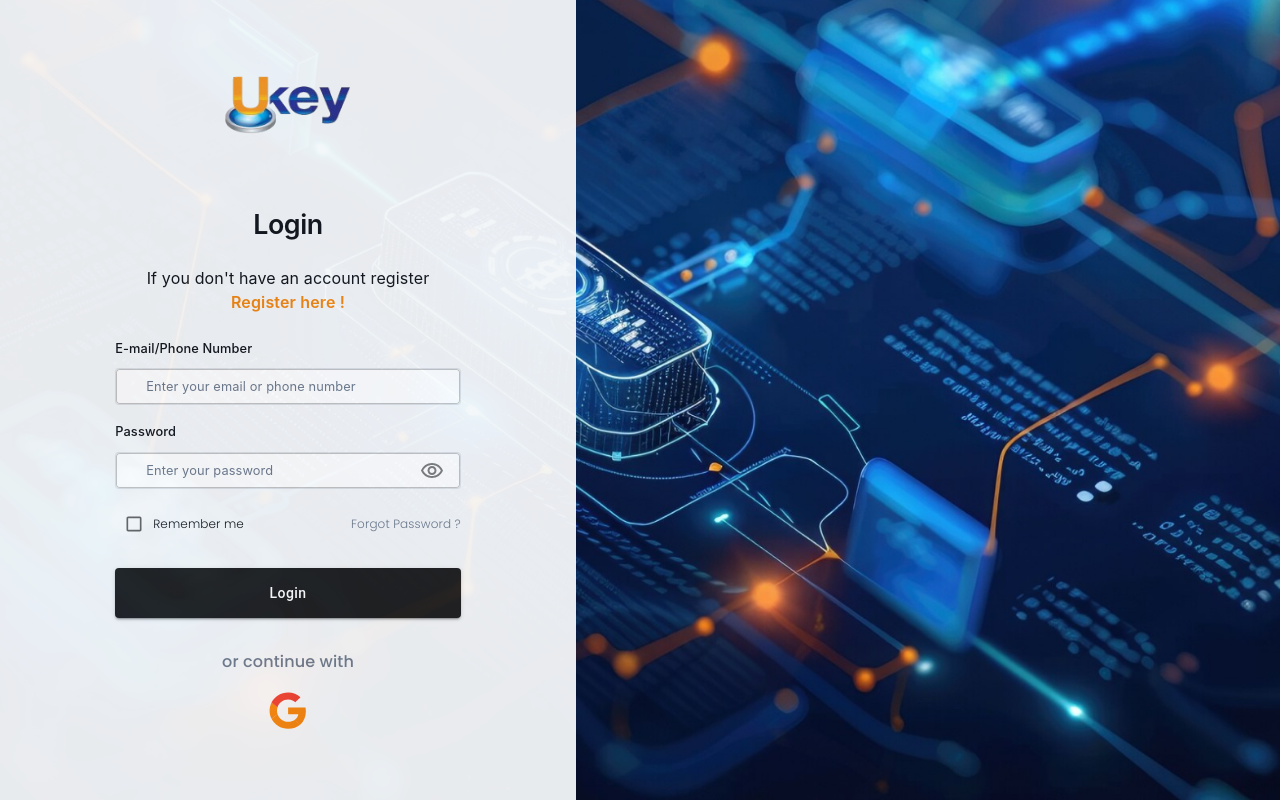
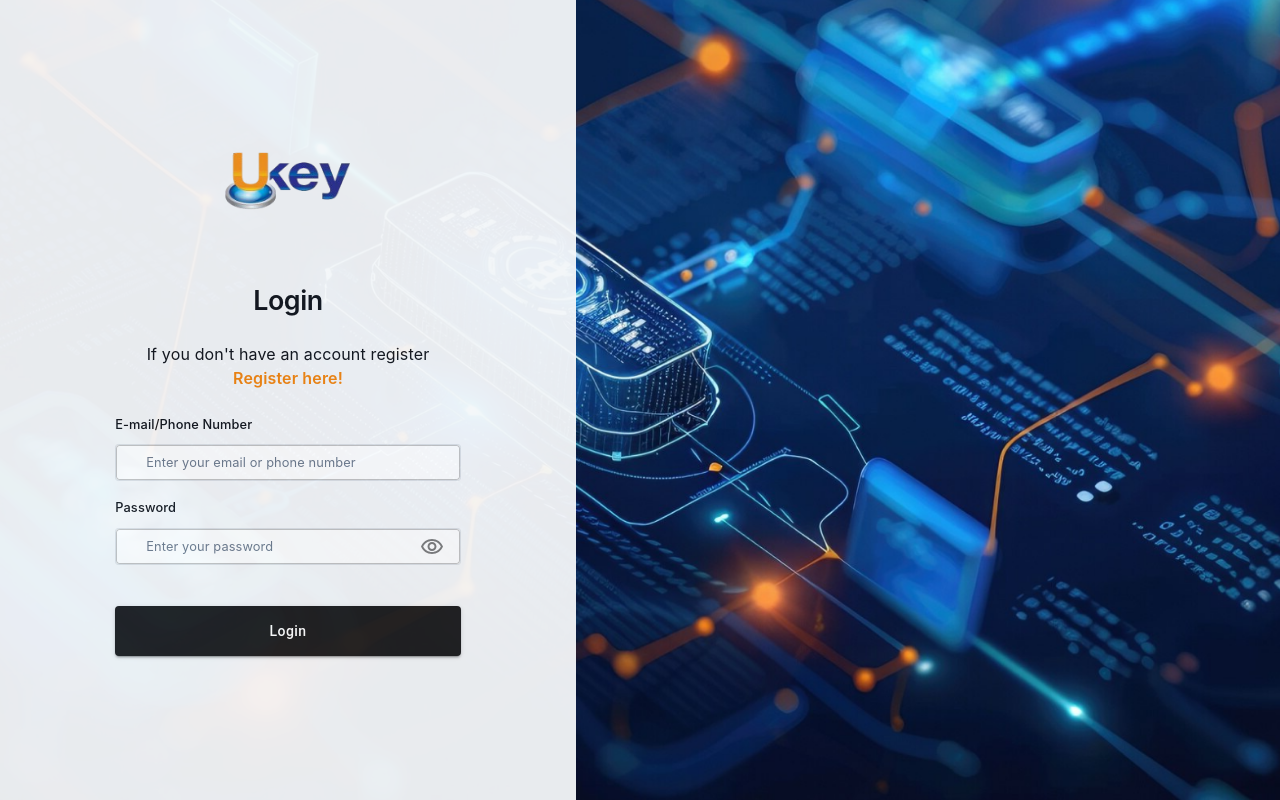
Before and after one commit to GhazanfarIjazOcta/U-KEY, a React (Create React App) app: page / in a window 1280 px wide. Built offline with nearby package versions, Linux system fonts and the light colour scheme; the HTML template or start-up script is replaced by a standard one.

Commit message:
v1 version date 21

```diff
--- a/src/App.js
+++ b/src/App.js
@@ -45,6 +45,7 @@
 import React, { Suspense, lazy } from "react";
 import { BrowserRouter, Routes, Route } from "react-router-dom";
 import Loader from "./components/UI/Loader";
+import AddUser from "./components/DashboardComponents/User Managment/AddUser";
 
 // Lazy load the components
 const Signup = lazy(() => import("./pages/Signup/Signup"));
@@ -72,6 +73,7 @@ function App() {
 
           {/* Dashboard Routes */}
           <Route path="/dashboard" element={<Dashboard />}>
+
             <Route index element={<Main />} />
             <Route path="user-management" element={<UserManagement />} />
             <Route path="job-sites" element={<JobSites />} />
@@ -79,6 +81,10 @@ function App() {
             <Route path="machines" element={<Machines />} />
             <Route path="operators" element={<Operators />} />
             <Route path="maintenance" element={<Maintenance />} />
+
+
+
+            <Route path="user-management/add-user" element={<AddUser />} />
           </Route>
         </Routes>
       </Suspense>
--- a/src/components/DashboardComponents/User Managment/AddUser.js
+++ b/src/components/DashboardComponents/User Managment/AddUser.js
@@ -9,9 +9,9 @@ import {
   Typography,
 } from "@mui/material";
 import React from "react";
-import { loginLeftContentContainerItemWidth } from "../UI/styles/Login";
-import Arrowdown from "../../assets/Card/fi_chevron-down.png";
-import { addUserStyles } from "../UI/styles/Main";
+import { loginLeftContentContainerItemWidth } from "../../UI/styles/Login";
+import Arrowdown from "../../../assets/Card/fi_chevron-down.png";
+import { addUserStyles } from "../../UI/Main";
 
 function AddUser() {
   return (
--- a/src/components/DashboardComponents/User Managment/UserManagment.js
+++ b/src/components/DashboardComponents/User Managment/UserManagment.js
@@ -56,7 +56,7 @@ export default function UserManagment() {
             text={"User Management"}
             searchText={"User name"}
             buttonText={"Add User"}
-            route={"/add-user"}
+            route={"add-user"}
           />
         </Box>
 
--- a/src/components/RegistrationComponents/Login/Login.js
+++ b/src/components/RegistrationComponents/Login/Login.js
@@ -198,7 +198,6 @@
 // export default Login;
 
 
-
 import {
     Box,
     Button,
@@ -217,9 +216,8 @@ import "../../UI/Styles.css"
 import VisibilityOutlinedIcon from '@mui/icons-material/VisibilityOutlined';
 import VisibilityOffOutlinedIcon from '@mui/icons-material/VisibilityOffOutlined';
 
-// Import Firebase functions
-import { auth, signInWithEmailAndPassword } from "../../../firebase"; // Adjust path to your firebase.js file
-import { GoogleAuthProvider, signInWithPopup } from "firebase/auth";
+// Firebase imports
+import { auth, signInWithEmailAndPassword, rtdb, ref, get, child } from "../../../firebase";
 
 function Login() {
     const navigate = useNavigate();
@@ -227,18 +225,56 @@ function Login() {
     const [email, setEmail] = useState("");
     const [password, setPassword] = useState("");
     const [error, setError] = useState(null);
-
     const [loading, setLoading] = useState(false);
 
     const togglePasswordVisibility = () => {
         setPasswordVisible(!passwordVisible);
     };
 
+    // Fetch user role and organizationId from Realtime Database
+    const getUserData = async (userId) => {
+        const userRef = ref(rtdb, `users/${userId}`);
+        try {
+            const snapshot = await get(userRef);
+            if (snapshot.exists()) {
+                const userData = snapshot.val();
+                return {
+                    organizationID: userData.organizationID,
+                    role: userData.role,
+                };
+            } else {
+                console.error("No user data found!");
+                return null;
+            }
+        } catch (error) {
+            console.error("Error fetching user data:", error);
+            return null;
+        }
+    };
+
     const handleLogin = async () => {
-        setLoading(true);  // Set loading to true
+        setLoading(true);
         try {
-            await signInWithEmailAndPassword(auth, email, password);
-            navigate("/dashboard");
+            // Sign in with Firebase
+            const userCredential = await signInWithEmailAndPassword(auth, email, password);
+            const user = userCredential.user;
+
+            // Retrieve user role and organizationId
+            const userData = await getUserData(user.uid);
+            if (userData) {
+                console.log("User Data:", userData);
+
+                // Example: Navigate based on role
+                if (userData.role === "admin") {
+                    navigate("/dashboard");
+                } else if (userData.role === "user") {
+                    navigate("/user-dashboard");
+                } else {
+                    navigate("/dashboard");
+                }
+            } else {
+                setError("Failed to retrieve user data.");
+            }
         } catch (error) {
             if (error.code === "auth/wrong-password") {
                 setError("Incorrect password. Please try again.");
@@ -248,24 +284,9 @@ function Login() {
                 setError("An unexpected error occurred. Please try again.");
             }
         } finally {
-            setLoading(false);  // Reset loading state
+            setLoading(false);
         }
     };
-
-
-
-const handleGoogleLogin = async () => {
-    const provider = new GoogleAuthProvider();
-    try {
-        const result = await signInWithPopup(auth, provider);
-        navigate("/dashboard");
-    } catch (error) {
-        console.error(error.message);
-        setError("An error occurred while logging in with Google.");
-    }
-};
-
-
 
     const signupNavigation = () => {
         navigate("/signup");
@@ -285,46 +306,37 @@ const handleGoogleLogin = async () => {
                 flexDirection="column"
                 alignItems="center"
                 justifyContent="center"
-                sx={{ width: { lg: "45%", md: "50%", sm: "100%", xs: "100%" }, opacity: "95%", background: "#F5F7F9", height: "100vh", }}>
-                <Box sx={{ paddingBottom: "2.5rem", }}>
+                sx={{ width: { lg: "45%", md: "50%", sm: "100%", xs: "100%" }, opacity: "95%", background: "#F5F7F9", height: "100vh" }}>
+
+                <Box sx={{ paddingBottom: "2.5rem" }}>
                     <img src={Ukeylogo} height={"70px"} width={"143px"} />
                 </Box>
 
                 <Typography
                     variant="h1"
                     mt={"1em"}
-                    sx={{ fontWeight: 600, fontSize: "1.675rem", fontFamily: "Inter", color: "#14181F", }}
+                    sx={{ fontWeight: 600, fontSize: "1.675rem", fontFamily: "Inter", color: "#14181F" }}
                 >
                     Login
                 </Typography>
                 <Typography
-                    mt="1.6em" sx={{ fontSize: "1rem", fontFamily: "Inter", color: "#14181F", textAlign: "center" }} >
+                    mt="1.6em"
+                    sx={{ fontSize: "1rem", fontFamily: "Inter", color: "#14181F", textAlign: "center" }}
+                >
                     If you don't have an account register
                 </Typography>
                 <Stack direction={"row"} gap={2}>
                     <Typography
                         color={"#F38712"}
-                        style={{
-                            fontWeight: 600,
-                            fontSize: "1rem",
-                            fontFamily: "Inter",
-                            cursor: "pointer",
-                        }}
+                        style={{ fontWeight: 600, fontSize: "1rem", fontFamily: "Inter", cursor: "pointer" }}
                         onClick={signupNavigation}
                     >
-                        Register here !
+                        Register here!
                     </Typography>
                 </Stack>
+
                 <Box sx={{ width: { xs: "80%", sm: "60%" }, maxWidth: "370px", pt: "1.5rem" }}>
-                    <Typography
-                        variant="subtitle1"
-                        sx={{
-                            fontWeight: 500,
-                            fontSize: "0.8rem",
-                            fontFamily: "Inter",
-                            color: "#14181F",
-                        }}
-                    >
+                    <Typography variant="subtitle1" sx={{ fontWeight: 500, fontSize: "0.8rem", fontFamily: "Inter", color: "#14181F" }}>
                         E-mail/Phone Number
                     </Typography>
                     <TextField
@@ -333,18 +345,12 @@ const handleGoogleLogin = async () => {
                         size="small"
                         placeholder="Enter your email or phone number"
                         value={email}
-                        onChange={(e) => setEmail(e.target.value)} // Store email in state
+                        onChange={(e) => setEmail(e.target.value)}
                     />
                 </Box>
+
                 <Box sx={{ width: { xs: "80%", sm: "60%" }, maxWidth: "370px", position: "relative" }}>
-                    <Typography
-                        variant="subtitle1"
-                        sx={{
-                            fontWeight: 500, fontSize: "0.8rem",
-                            fontFamily: "Inter",
-                            color: "#14181F",
-                        }}
-                    >
+                    <Typography variant="subtitle1" sx={{ fontWeight: 500, fontSize: "0.8rem", fontFamily: "Inter", color: "#14181F" }}>
                         Password
                     </Typography>
                     <TextField
@@ -354,48 +360,11 @@ const handleGoogleLogin = async () => {
                         placeholder="Enter your password"
                         type={passwordVisible ? 'text' : 'password'}
                         value={password}
-                        onChange={(e) => setPassword(e.target.value)} // Store password in state
+                        onChange={(e) => setPassword(e.target.value)}
                     />
-                    <Box
-                        sx={RegistrationStyles.passwordEyeBox}
-                        onClick={togglePasswordVisibility}
-                    >
+                    <Box sx={RegistrationStyles.passwordEyeBox} onClick={togglePasswordVisibility}>
                         {passwordVisible ? <VisibilityOffOutlinedIcon /> : <VisibilityOutlinedIcon />}
                     </Box>
-                </Box>
-
-                <Box
-                    sx={{
-                        width: { xs: "80%", sm: "60%" },
-                        maxWidth: "370px",
-                        alignItems: "center",
-                        display: "flex",
-                        justifyContent: "space-between",
-                    }}
-                >
-                    <Stack direction={"row"} alignItems={"center"}>
-                        <Checkbox size="small" />
-                        <Typography
-                            color={"#14181F"}
-                            style={{
-                                fontWeight: 300,
-                                fontFamily: "Poppins",
-                                fontSize: "0.75rem",
-                            }}
-                        >
-                            Remember me
-                        </Typography>
-                    </Stack>
-                    <Typography
-                        color={"#6F7C8E"}
-                        style={{
-                            fontWeight: 300,
-                            fontFamily: "Poppins",
-                            fontSize: "0.75rem",
-                        }}
-                    >
-                        Forgot Password ?
-                    </Typography>
                 </Box>
 
                 <Button
@@ -408,40 +377,16 @@ const handleGoogleLogin = async () => {
                         color: "white",
                         marginTop: "1.8em",
                         textTransform: "none",
-                        "&:hover": {
-                            backgroundColor: "#212122",
-                        },
                     }}
-                    onClick={handleLogin} // Trigger Firebase login
+                    onClick={handleLogin}
+                    disabled={loading}
                 >
-                    {/* Login */}
                     {loading ? "Logging in..." : "Login"}
                 </Button>
 
-                {/* Display error message if login fails */}
-                {error && <Typography color="error" sx={{ mt: 2, fontSize: "0.875rem" }}>{error}</Typography>}
-
-                <Typography
-                    variant="body1"
-                    mt={2}
-                    mb={1}
-                    color={"#6F7C8E"}
-                    style={{
-                        fontWeight: 500,
-                        fontSize: "1rem",
-                        fontFamily: "Poppins",
-                        cursor: "pointer",
-                        marginTop: "2rem"
-                    }}
-                >
-                    or continue with
-                </Typography>
-                <Stack mt={1} onClick={handleGoogleLogin} sx={{ cursor: 'pointer' }}>
-    <img src={GoogleLogo} alt="Google login" />
-</Stack>
-
+                {error && <Typography color="error" variant="body2" sx={{ marginTop: "1rem" }}>{error}</Typography>}
             </Box>
-        </Box >
+        </Box>
     );
 }
 
--- /dev/null
+++ b/src/components/UI/styles/Login.js
@@ -0,0 +1,52 @@
+export const mainContainer = {
+  height: "100vh",
+  display: "flex",
+  backgroundColor: "white",
+  flexDirection: { xs: "column", md: "row" },
+};
+
+export const loginLeftContent = {
+  width: { xs: "100%" },
+  height: { xs: "100%" },
+  display: "flex",
+  alignItems: "center",
+  justifyContent: "center",
+  // backgroundColor: "red",
+};
+export const loginRightContent = {
+  width: { xs: "100%", md: "50%" },
+  height: { xs: "50%", md: "100%" },
+  display: { xs: "none", md: "block" },
+};
+
+export const loginLeftContentContainer = {
+  width: { xs: "100%", sm: "70%" },
+  height: { xs: "90vh" },
+  display: "flex",
+  flexDirection: "column",
+  alignItems: "center",
+  marginTop: "auto",
+  // backgroundColor: "red",
+};
+
+export const loginLeftContentContainerItemWidth = { width: "80%" };
+export const loginRightContentContainerItemWidth = { width: "100%" };
+export const LoginForgotPasswordStyles = {
+  width: "80%",
+  display: "flex",
+  flexDirection: "row",
+  alignItems: "center",
+  justifyContent: "space-between",
+};
+export const LoginCheckboxStyle = { padding: "0px", margin: "0px" };
+export const LoginButtonStyle = {
+  width: "80%",
+  height: "51px",
+  backgroundColor: "#15294E",
+  color: "white",
+  marginTop: "16px",
+  textTransform: "none",
+  "&:hover": {
+    backgroundColor: "#15294E",
+  },
+};
```
Also changed, not shown: src/components/RegistrationComponents/Signup/Signup.js (+13 -3 lines), src/functions/index.js (added, +20 -0 lines).
